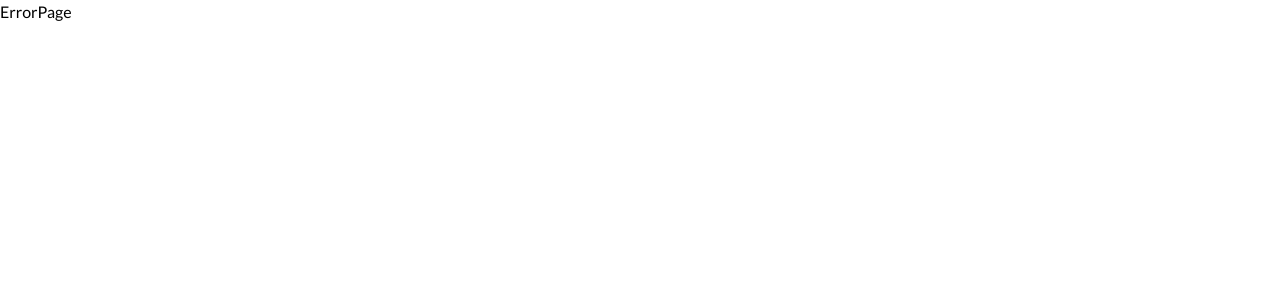
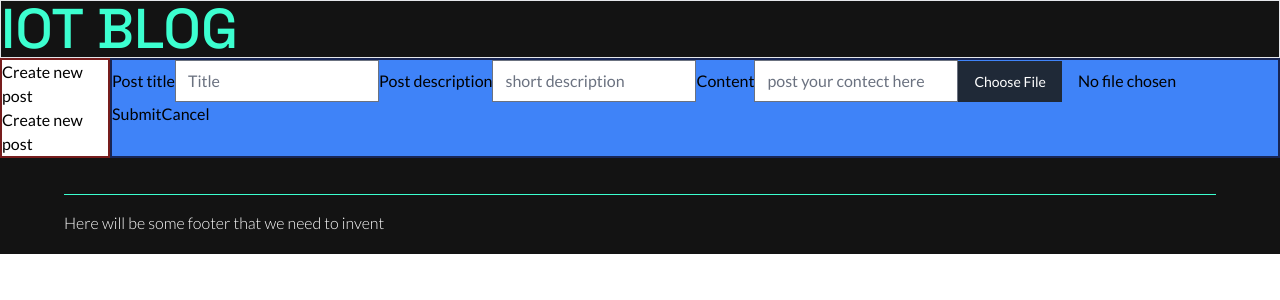
Before and after one commit to Elena300/BlogProject-frontend, a React (Vite) app: page /user/1/newpost in a window 1280 px wide. Before the commit this address had no page. Shown: the top 300 px of the page. Built offline with nearby package versions, Linux system fonts and the light colour scheme; the HTML template or start-up script is replaced by a standard one; a web font is replaced by a local one.

Commit message:
userpage

```diff
--- a/src/App.jsx
+++ b/src/App.jsx
@@ -7,6 +7,7 @@ import PostPage from "./pages/PostPage";
 import NewPostPage from "./pages/NewPostPage"
 import Blogger from "./pages/Bloggers";
 import UserPage from "./pages/UserPage";
+import UserPosts from "./pages/UserPosts";
 import { postDataLoader, postLoader  } from "./Loaders";
 import { ToastContainer } from "react-toastify";
 import "react-toastify/dist/ReactToastify.css";
@@ -18,15 +19,12 @@ const Router = createBrowserRouter([
     element: <RootLayout />,
     errorElement: <ErrorPage />,
     children: [
-      { index: true,
-        element: <Home />,
-        loader: postDataLoader,
-      },
+      { index: true, element: <Home />, loader: postDataLoader },
       {
         path: "post/:postId",
         element: <PostPage />,
         loader: postLoader,
-        },
+      },
       {
         path: "blogger/:id",
         element: <Blogger />,
@@ -35,11 +33,15 @@ const Router = createBrowserRouter([
   },
   {
     path: "/user/:id",
-    element: <UserPage/>,
+    element: <UserPage />,
     children: [
       {
-        path: "new post",
+        path: "newpost",
         element: <NewPostPage />,
+      },
+      {
+        path: "all/:userId",
+        element: <UserPosts />,
       },
     ],
   },
--- a/src/components/Navbar.jsx
+++ b/src/components/Navbar.jsx
@@ -16,7 +16,7 @@ function Navbar() {
   const checkLogIn = () => {
     const isLoggedIn = Cookies.get("isLoggedIn");
     const username = Cookies.get("username");
-    const userId = Cookies.get("userId")
+    const userId = Cookies.get("userId");
     if (isLoggedIn === "true") {
       setLoggedUser(true);
       setUsername(username);
@@ -39,13 +39,16 @@ function Navbar() {
         if (confirmLogOut.message === "Logout successful") {
           setUsername("guest");
           setLoggedUserId("");
+          setLoggedUser(false)
+          Cookies.remove("username");
+          Cookies.remove("userId");
+          Cookies.remove("isLoggedIn");
         }
       } catch (error) {
         console.log(error);
       }
     }
   };
-
 
   return (
     <>
--- a/src/components/SignInForm.jsx
+++ b/src/components/SignInForm.jsx
@@ -34,7 +34,6 @@ function SignInForm() {
     else {await signUp(username, email, password);}
     setIsOpen("close");
 }
-
 
   return (
     <div className="modal-conatiner ">
--- a/src/pages/NewPostPage.jsx
+++ b/src/pages/NewPostPage.jsx
@@ -2,21 +2,34 @@ import { Form } from 'react-router-dom'
 
 export default function NewPostPage() {
     return (
-      <Form className="NewPostForm">
-        <fieldset>
-          <label htmlFor="title">Title</label>
-          <input id="title" type="text" name="title" required minLength={5} />
-        </fieldset>
-        <fieldset>
-          <label htmlFor="text">Post Text</label>
-          <textarea
-            id="text"
-            name="post-text"
+      <Form className="NewPostForm" method="post">
+        <label>
+          <span>Post title</span>
+          <input name="title" type="text" required placeholder="Title" />
+        </label>
+
+        <label>
+          <span>Post description</span>
+          <input
+            name="description"
+            type="text"
             required
-            minLength={10}
-            rows={5}
-          ></textarea>
-        </fieldset>
+            placeholder="short description"
+          />
+        </label>
+
+        <label>
+          <span>Content</span>
+          <input
+            name="description"
+            type="text"
+            required
+            placeholder="post your contect here"
+          />
+        </label>
+
+        <input type="file" onChange={(e) => setImage(e.target.files[0])} />
+
         <button type="button">Submit</button>
         <button type="button">Cancel</button>
       </Form>
--- a/src/pages/UserPage.jsx
+++ b/src/pages/UserPage.jsx
@@ -1,22 +1,40 @@
 
-import { Link } from 'react-router-dom'
+import { Link, Outlet } from 'react-router-dom'
+import Footer from '../components/Footer'
 
 export default function UserArea() {
   return (
     <>
-      <div className="border bg-techno-black">
-      </div>
+      <div className="border bg-techno-black w-full">
         <div className="logo-container">
           <Link to="/">
-            <div className="logo">
-              IoT Blog
-            </div>
+            <div className="logo">IoT Blog</div>
           </Link>
         </div>
-        <div>side menu</div>
-        <div>UserArea</div>
+      </div>
 
+      <div className="flex">
+        <div id="sidebar" className=" border-2 border-red-900">
+          <nav>
+            <ul>
+              <li>
+                <Link to="newpost">Create new post</Link>
+              </li>
+              <li>
+                <Link to="all/14">Create new post</Link>
+              </li>
+            </ul>
+          </nav>
+        </div>
 
+        <div className="border-2 border-blue-950 bg-blue-500">
+          <Outlet />
+        </div>
+      </div>
+
+      <div>
+        <Footer />
+      </div>
     </>
   );
 }
--- /dev/null
+++ b/src/pages/UserPosts.jsx
@@ -0,0 +1,6 @@
+
+export default function UserPosts() {
+  return (
+    <div>UserPosts</div>
+  )
+}
--- /dev/null
+++ b/src/sample-addpost.jsx
@@ -0,0 +1,88 @@
+import { useState, useEffect } from "react";
+import axios from "axios";
+
+function App() {
+  const [title, setTitle] = useState("");
+  const [description, setDescription] = useState("");
+  const [content, setContent] = useState("");
+  const [image, setImage] = useState(null);
+
+  const handleSubmit = async (e) => {
+    e.preventDefault();
+    const formData = new FormData();
+    formData.append("post_title", title);
+    formData.append("post_description", description);
+    formData.append("post_content", content);
+    formData.append("image", image);
+
+    try {
+      const response = await axios.post(
+        "https://goblogpost-867025111c75.herokuapp.com/api/blog/1",
+        formData
+      );
+      console.log(response.data);
+    } catch (error) {
+      console.error(error);
+    }
+    alert("Post created successfully");
+  };
+  const [blogs, setBlogs] = useState([]);
+
+  useEffect(() => {
+    const fetchBlogs = async () => {
+      try {
+        const response = await axios.get(
+          "https://goblogpost-867025111c75.herokuapp.com/api/blog/all",
+          { withCredentials: true }
+        );
+        const data = response.data;
+        const posts = data.map((item) => item.Post);
+        setBlogs(posts);
+      } catch (error) {
+        console.error("Error fetching blogs:", error);
+      }
+    };
+
+    fetchBlogs();
+  }, []);
+
+  return (
+    <>
+      <div>
+        <form onSubmit={handleSubmit}>
+          <input
+            type="text"
+            value={title}
+            onChange={(e) => setTitle(e.target.value)}
+            placeholder="Title"
+          />
+          <input
+            type="text"
+            value={description}
+            onChange={(e) => setDescription(e.target.value)}
+            placeholder="Description"
+          />
+          <textarea
+            value={content}
+            onChange={(e) => setContent(e.target.value)}
+            placeholder="Content"
+          />
+          <input type="file" onChange={(e) => setImage(e.target.files[0])} />
+          <button type="submit">Create</button>
+        </form>
+        <br />
+      </div>
+      {Array.isArray(blogs) &&
+        blogs.map((blog, index) => (
+          <div key={index}>
+            <h2>{blog.post_title}</h2>
+            <p>{blog.post_description}</p>
+            <p>{blog.post_content}</p>
+            <img src={blog.image_url} alt={blog.post_title} />
+          </div>
+        ))}
+    </>
+  );
+}
+
+export default App;
```
